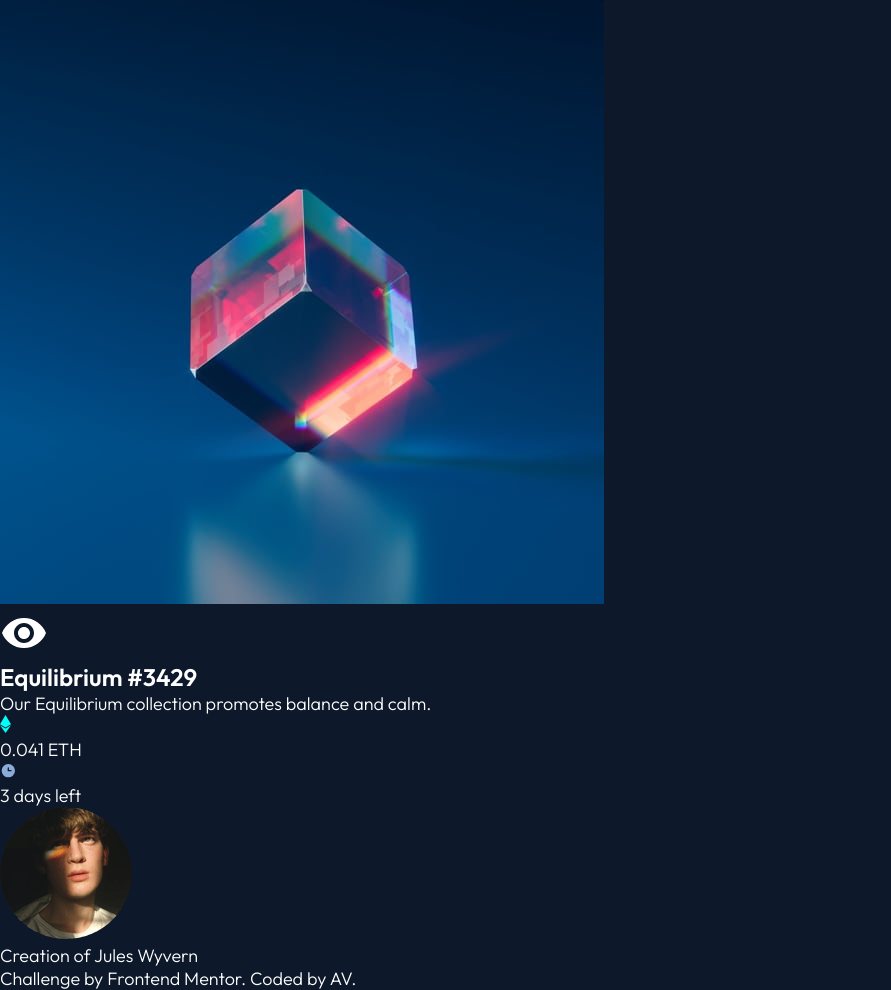
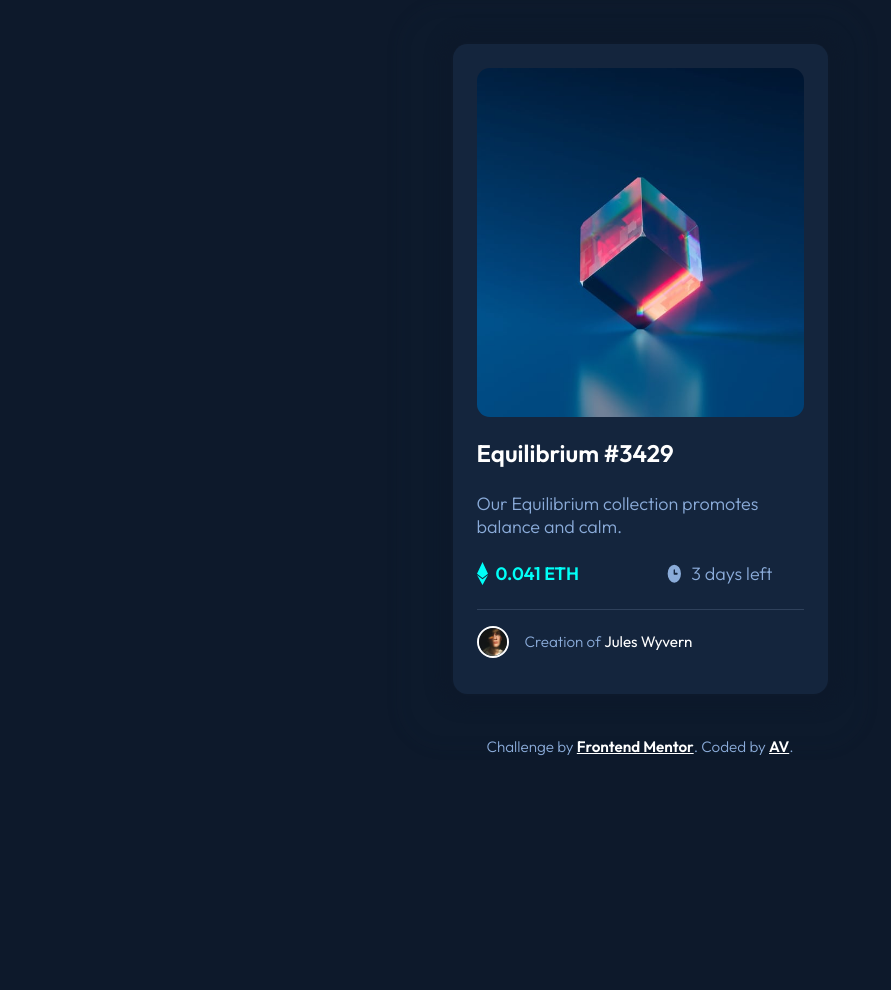
Before and after one commit to Anthony-Velasquez/nft-preview-card, a plain HTML site: page index.html in a window 1280 px wide. Shown: the whole page, without its empty margins (0-891 px from the left). After the commit the page ends 800 px from the top, so only its background shows below. Drawn offline with Linux system fonts and the light colour scheme.

Commit message:
Small changes to index.html and latest styles

```diff
--- a/index.html
+++ b/index.html
@@ -13,7 +13,7 @@
     <figure class="card">
       <img class="card-img" src="/images/image-equilibrium.jpg">
       <div class="active-view">
-        <img class="acticve-view-icon" src="/images/icon-view.svg">
+        <img class="active-view-icon" src="/images/icon-view.svg">
       </div>
       <figcaption class="card-text">
         <article>
--- a/styles.css
+++ b/styles.css
@@ -6,18 +6,13 @@
 
 :root {
 
-  /* ====================== Layout ========================== */
-
-  --mobile: 375px;
-  --desktop: 1440px;
-
   /* ====================== Fonts ========================== */
 
   --typography: 'Outfit';
 
   --font-size-primary: 18px;
   --font-size-big: 1.5rem;
-  --font-size-small: 0.95rem;
+  --font-size-small: .95rem;
 
   --font-weight-thin: 300;
   --font-weight-medium: 400;
@@ -45,10 +40,16 @@
 }
 
 body {
+  display: flex;
+  flex-direction: column;
+  justify-content: space-evenly;
+  align-items: center;
+  width: 100vw;
+  height: 100vh;
   font-size: var(--font-size-primary);
   font-family: var(--typography);
   font-weight: var(--font-weight-thin);
-  color: var(--color-white);
+  color: var(--color-soft-blue);
   background-color: var(--color-background);
 }
 
@@ -59,13 +60,143 @@ a {
 
 h1 {
   font-size: var(--font-size-big);
+  font-weight: var(--font-weight-thick);
+  color: var(--color-white);
+}
+
+h1:hover {
+  color: var(--color-cyan);
+}
+
+img, svg {
+  max-width: 100%;
 }
 
 
 /* ====================================== Main ================================= */
 
+main {
+  position: relative;
+  min-width: 300px;
+  max-width: 375px;
+  min-height: 650px;
+  max-height: 700px;
+  background-color: var(--color-background-card);
+  padding: 1.5rem;
+  border-radius: .90rem;
+  box-shadow: 0 0 .75rem 1rem rgba(13, 25, 43, 1);
+}
+
+main::after {
+  position: absolute;
+  top: 0;
+  right: 0;
+  bottom: 0;
+  left: 0;
+  z-index: -1;
+  display: block;
+  content: "";
+  border-radius: inherit;
+  box-shadow: -.5rem .5rem .75rem 3rem rgba(20, 37, 61, .1);
+}
+
+.card {
+  position: realtive;
+  width: 100%;
+  height: 100%;
+}
+
+.card > .active-view {
+  position: absolute;
+  top: 26px;
+  right: 26px;
+  bottom: 42.5%;
+  left: 26px;
+  display: flex;
+  justify-content: center;
+  align-items: center;
+  opacity: 0;
+  background-color: rgba(0, 255, 247, .5);
+  border-radius: .80rem;
+}
+
+.card > .active-view:hover {
+  opacity: 1;
+}
+
+.card > .card-img {
+  height: 58%;
+  overflow: hidden;
+  margin-bottom: 1rem;
+  border-radius: .80rem;
+}
+
+.card > .card-text {
+  width: 100%;
+  height: 42%;
+}
+
+.card > .card-text > article > p {
+  margin: 1.5rem 0;
+}
+
+.card > .card-text > article  .text-color-cyan {
+  font-weight: var(--font-weight-thick);
+  color: var(--color-cyan);
+}
+
+.card > .card-text > article > div {
+  display: flex;
+  justify-content: space-between;
+}
+
+.card > .card-text > article > div > div {
+  display: flex;
+  flex-basis: 42%;
+}
+
+.card > .card-text > article > div > div > img {
+  margin-right: .5rem;
+}
+
+.card > .card-text .card-autor-profile {
+  display: flex;
+  align-items: center;
+  width: 100%;
+  padding-top: 1rem;
+  margin-top: 1.5rem;
+  border-top: 1px solid var(--color-border);
+}
+
+.card > .card-text .card-autor-profile > .card-autor-profile-avatar {
+  width: 2rem;
+  margin-right: 1rem;
+  border-radius: 100%;
+  border: 2px solid var(--color-white);
+}
+
+.card > .card-text .card-autor-profile > .card-autor-profile-name {
+  font-size: var(--font-size-small);
+}
+
+.card > .card-text .card-autor-profile > .card-autor-profile-name > span {
+  font-weight: var(--font-weight-medium);
+  color: var(--color-white);
+}
+
+.card > .card-text .card-autor-profile > .card-autor-profile-name > span:hover {
+  color: var(--color-cyan)
+}
 
 /* ========================================= Footer ============================== */
 
+footer > p {
+  font-size: var(--font-size-small);
+  text-align: center;
+}
 
-/* ======================================= @media-queries ================================ */
+footer >p > a {
+  font-weight: var(--font-weight-thick);
+  color: var(--color-white);
+  text-decoration: underline;
+}
```
